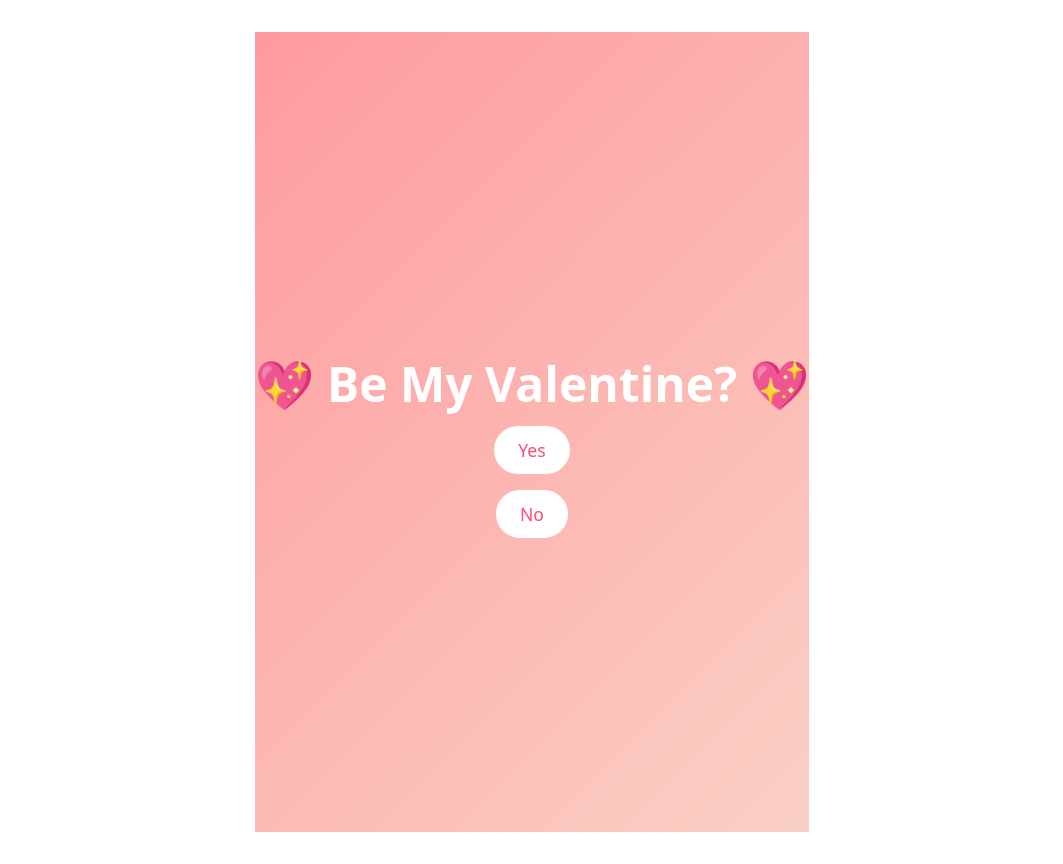
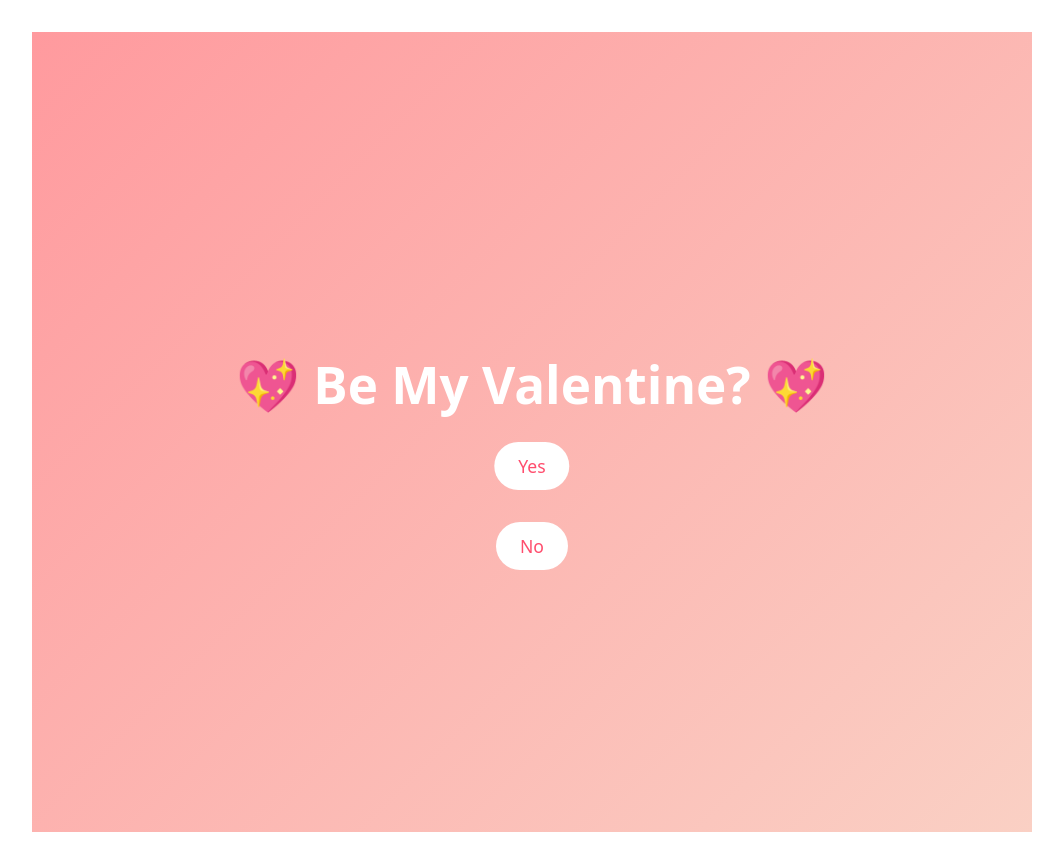
Before and after one commit to seanquinney/be-my-valentine, a React (Vite) app: page / in a window 1280 px wide. Shown: the whole page, without its empty margins (108-1171 px from the left). Built offline with nearby package versions, Linux system fonts and the light colour scheme.

Commit message:
removed alert, just changes to image and text on page now

```diff
--- a/src/App.jsx
+++ b/src/App.jsx
@@ -1,63 +1,88 @@
 import './App.css'
 import { useState } from "react";
-import happy from "./assets/happy.jpg";
+import valentineImg from "./assets/happy.jpg";
 
 function App() {
-  const [position, setPosition] = useState({ x: 0, y: 0 });
+  const [position, setPosition] = useState({ x: 0, y: 80 });
   const [showImage, setShowImage] = useState(false);
 
-  const moveButton = () => {
-    const newX = Math.random() * 300 - 150;
-    const newY = Math.random() * 300 - 150;
-    setPosition({ x: newX, y: newY });
+  const handleYesClick = () => {
+    setShowImage(true);
   };
+
+const MIN_DISTANCE = 150;
+
+const moveNoButton = () => {
+  let x, y, distance;
+
+  do {
+    x = Math.random() * 400 - 200;
+    y = Math.random() * 200 + 120;
+
+    distance = Math.sqrt(x * x + y * y);
+  } while (distance < MIN_DISTANCE);
+
+  setPosition({ x, y });
+};
+
 
   return (
     <div style={{
       minHeight: '100vh',
       display: 'flex',
-      flexDirection: 'column',
       justifyContent: 'center',
       alignItems: 'center',
       background: 'linear-gradient(135deg, #ff9a9e, #fad0c4)',
-      color: '#fff',
-      fontFamily: 'system-ui, -apple-system, sans-serif',
-      position: 'relative'
+      fontFamily: 'system-ui, -apple-system, sans-serif'
     }}>
-      <h1 style={{ fontSize: '3rem', marginBottom: '1rem' }}>
+      <div style={{
+        position: 'relative',
+        width: '1000px',
+        height: '220px',
+        textAlign: 'center'
+      }}>
+        <h1 style={{ color: '#fff', marginBottom: '20px' }}>
           💖 Be My Valentine? 💖
         </h1>
 
         {!showImage && (
           <>
+            {/* YES BUTTON */}
             <button
+              onClick={handleYesClick}
               style={{
+                position: 'absolute',
+                top: '120px',
+                left: '50%',
+                transform: 'translateX(-50%)',
                 padding: '12px 24px',
                 fontSize: '1.1rem',
                 borderRadius: '999px',
                 border: 'none',
                 cursor: 'pointer',
                 backgroundColor: '#fff',
-              color: '#ff4d6d',
-              marginBottom: '1rem'
+                color: '#ff4d6d'
               }}
-            onClick={() => setShowImage(true)}
             >
               Yes
             </button>
 
+            {/* NO BUTTON */}
             <button
-            onMouseEnter={moveButton}
+              onMouseEnter={moveNoButton}
               style={{
+                position: 'absolute',
+                top: '120px',
+                left: '50%',
+                transform: `translate(-50%, 0) translate(${position.x}px, ${position.y}px)`,
+                transition: 'transform 0.2s ease',
                 padding: '12px 24px',
                 fontSize: '1.1rem',
                 borderRadius: '999px',
                 border: 'none',
                 cursor: 'pointer',
                 backgroundColor: '#fff',
-              color: '#ff4d6d',
-              transform: `translate(${position.x}px, ${position.y}px)`,
-              transition: 'transform 0.2s ease'
+                color: '#ff4d6d'
               }}
             >
               No
@@ -68,18 +93,21 @@ function App() {
         {showImage && (
           <>
             <img
-            src={happy}
+              src={valentineImg}
               alt="Valentine"
               style={{
-              maxWidth: '300px',
+                width: '100%',
+                maxWidth: '280px',
                 borderRadius: '16px',
-              boxShadow: '0 10px 30px rgba(0,0,0,0.3)',
-              marginBottom: '1rem'
+                boxShadow: '0 10px 30px rgba(0,0,0,0.3)'
               }}
             />
-          <h2>💘 Yay! 💘</h2>
+            <h2 style={{ color: '#fff', marginTop: '16px' }}>
+              💘 Yay! 💘
+            </h2>
           </>
         )}
+      </div>
     </div>
   );
 }
```
Lines whose indentation alone changed are shown as unchanged.
